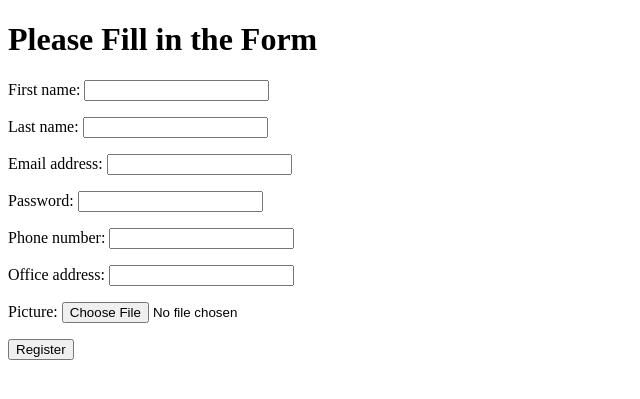
After one commit to Mwaluma/student-supervisor-matching-system, a Django app: page /register/ in a window 1280 px wide. The commit adds this page. Shown: the top 399 px of the page, without its empty margins (0-640 px from the left). Run offline with Django 3.2, Linux system fonts and the light colour scheme.

Commit message:
registration form

```diff
--- a/Backend/matchingsystem/accounts/admin.py
+++ b/Backend/matchingsystem/accounts/admin.py
@@ -1,4 +1,5 @@
 from django.contrib import admin
-from .models import Lecturer
+from .models import Lecturer, LecturerProfilePicture
 
 admin.site.register(Lecturer)
+admin.site.register(LecturerProfilePicture)
--- a/Backend/matchingsystem/accounts/forms.py
+++ b/Backend/matchingsystem/accounts/forms.py
@@ -0,0 +1,20 @@
+from django import forms
+from django.contrib.auth.models import User
+from .models import Lecturer, LecturerProfilePicture
+from django.contrib.auth.models import User
+
+class UserForm(forms.ModelForm):
+    password= forms.CharField(widget= forms.PasswordInput())
+    class Meta:
+        model= User
+        fields= ['first_name', 'last_name', 'email', 'password']
+
+class LecturerForm(forms.ModelForm):
+    class Meta:
+        model= Lecturer
+        fields= ['phone_number', 'office_address']
+
+class LecturerProfilePictureForm(forms.ModelForm):
+    class Meta:
+        model= LecturerProfilePicture
+        fields= ['picture']
--- a/Backend/matchingsystem/accounts/models.py
+++ b/Backend/matchingsystem/accounts/models.py
@@ -8,7 +8,6 @@ from phonenumber_field.modelfields import PhoneNumberField
 #     department_name= models.CharField(max_length= 100)
 #     school= models.CharField(max_length= 300)
 #
-#     def __str__(self):
 #         return self.department_name
 
 # Lecturer model
@@ -25,3 +24,11 @@ class Lecturer(models.Model):
     def get_lecturer_name(self):
         full_name= self.user.first_name + " " + self.user.last_name
         return self.full_name
+
+
+class LecturerProfilePicture(models.Model):
+    lecturer= models.OneToOneField('accounts.Lecturer', on_delete= models.CASCADE)
+    picture= models.ImageField(upload_to= 'profile_pics/', blank= True)
+
+    def __str__(self):
+        return self.lecturer.user.username
--- a/Backend/matchingsystem/accounts/templates/registration/login.html
+++ b/Backend/matchingsystem/accounts/templates/registration/login.html
@@ -8,7 +8,7 @@
     {% if form.errors %}
       <p>Username and password didn't match. Please try again!</p>
     {% endif %}
-    <form class="" action="{% url 'accounts:login' %}" method="post">
+    <form class="" method="post">
       {% csrf_token %}
       {{form.as_p}}
       <input type="submit" name="" value="Login">
--- /dev/null
+++ b/Backend/matchingsystem/accounts/templates/registration/registration.html
@@ -0,0 +1,16 @@
+{% extends 'base.html' %}
+
+  {% block body_block %}
+  <div class="container">
+    <h1>Please Fill in the Form</h1>
+    <form enctype="multipart/form-data" class="" method="post">
+      {% csrf_token %}
+      {{ user_form.as_p }}
+      {{ lecturer_form.as_p }}
+      {{ profile_picture_form.as_p }}
+      <input type="submit" name="" value="Register">
+
+    </form>
+  </div>
+
+  {% endblock %}
--- a/Backend/matchingsystem/accounts/urls.py
+++ b/Backend/matchingsystem/accounts/urls.py
@@ -1,11 +1,14 @@
 from django.urls import path
 #from accounts import views
-from django.contrib.auth import views
+from django.contrib.auth import views as authviews
+from . import views
+
 
 app_name= 'accounts'
 
 urlpatterns= [
     #path('login/', views.user_login, name= 'user_login'),
-    path('login/', views.LoginView.as_view(), name='login'),
-    path('logout/', views.LogoutView.as_view(next_page= '/'), name='logout')
+    path('login/', authviews.LoginView.as_view(), name='login'),
+    path('logout/', authviews.LogoutView.as_view(next_page= '/'), name='logout'),
+    path('register/', views.lecturer_register, name= 'register'),
 ]
--- a/Backend/matchingsystem/accounts/views.py
+++ b/Backend/matchingsystem/accounts/views.py
@@ -3,6 +3,7 @@ from django.urls import reverse
 from django.contrib.auth.decorators import login_required
 from django.contrib.auth import authenticate, login, logout
 from django.http import HttpResponse, HttpResponseRedirect
+from . import forms
 
 # Create your views here.
 def user_login(request):
@@ -26,3 +27,45 @@ def user_login(request):
 
     else:
         return render(request, 'login.html', {})
+
+def lecturer_register(request):
+    # if this is a POST request we need to process the form data
+    if request.method == 'POST':
+        # create a form instance and populate it with data from the request:
+        user_form= forms.UserForm(data= request.POST)
+        lecturer_form= forms.LecturerForm(data= request.POST)
+        profile_picture_form= forms.LecturerProfilePictureForm(request.POST, request.FILES)
+
+        #Check if the fields are valid
+        if user_form.is_valid() and lecturer_form.is_valid() and profile_picture_form.is_valid():
+                user= user_form.save(commit=False)
+                user.username= user.email
+                user.save()
+                user.set_password(user.password)
+                user.save()
+
+                lecturer= lecturer_form.save(commit=False)
+                lecturer.user = user
+                lecturer.save()
+
+                profile= profile_picture_form.save(commit=False)
+                profile.lecturer= lecturer
+                profile.save()
+
+                return HttpResponseRedirect(reverse('accounts:login'))
+        else:
+            # if user_form.is_valid():
+            #     return HttpResponse('{}'.format(user_form.errors))
+            # elif lecturer_form.is_valid():
+            #     return HttpResponse('{}'.format(lecturer_form.errors))
+            # else:
+            #     return HttpResponse('{}'.format(profile_picture_form.errors))
+            #
+            print(user_form.errors, lecturer_form.errors, profile_picture_form.errors)
+            return HttpResponse("Something is wrong with the validation")
+
+    else:
+        user_form= forms.UserForm()
+        lecturer_form= forms.LecturerForm()
+        profile_picture_form= forms.LecturerProfilePictureForm()
+        return render(request, 'registration/registration.html', {'user_form': user_form, 'lecturer_form': lecturer_form, 'profile_picture_form': profile_picture_form} )
```
Also changed, not shown: Backend/matchingsystem/matchingsystem/settings.py (+14 -0 lines), Backend/matchingsystem/accounts/media/profile_pics/Professional_Photo.jpg (added), Backend/matchingsystem/accounts/migrations/0003_lecturerprofilepicture.py (added), Backend/matchingsystem/accounts/migrations/0004_auto_20210123_2247.py (added), Backend/matchingsystem/db.sqlite3.
